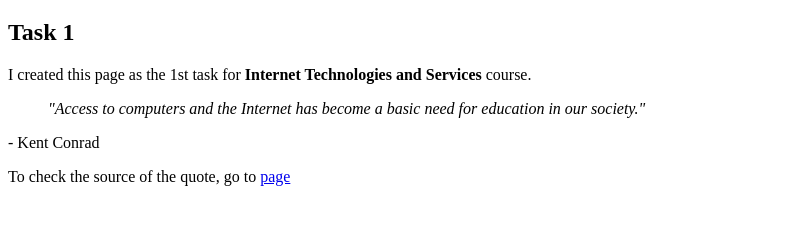
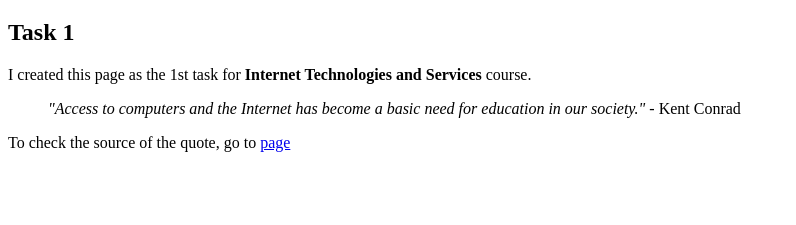
Before and after one commit to OktawiaPol/html-exercise-TiUI, a plain HTML site: page index.html in a window 1280 px wide. Shown: the part 61-286 px from the top of the page, without its empty margins (0-796 px from the left). Drawn offline with Linux system fonts and the light colour scheme.

Commit message:
author inside blockquote

```diff
--- a/index.html
+++ b/index.html
@@ -12,7 +12,7 @@
         <header><h1>Internet Technologies and Services</h1></header>
         <h2>Task 1</h2>
         <p>I created this page as the 1st task for <strong>Internet Technologies and Services</strong> course.</p>
-        <p><blockquote><em>"Access to computers and the Internet has become a basic need for education in our society."</em></blockquote> - Kent Conrad</p>
+        <p><blockquote><em>"Access to computers and the Internet has become a basic need for education in our society."</em> - Kent Conrad</blockquote></p>
 
         <p> To check the source of the quote, go to <a href="https://www.brainyquote.com/lists/topics/top-10-internet-quotes">page</a></p>
 
```
